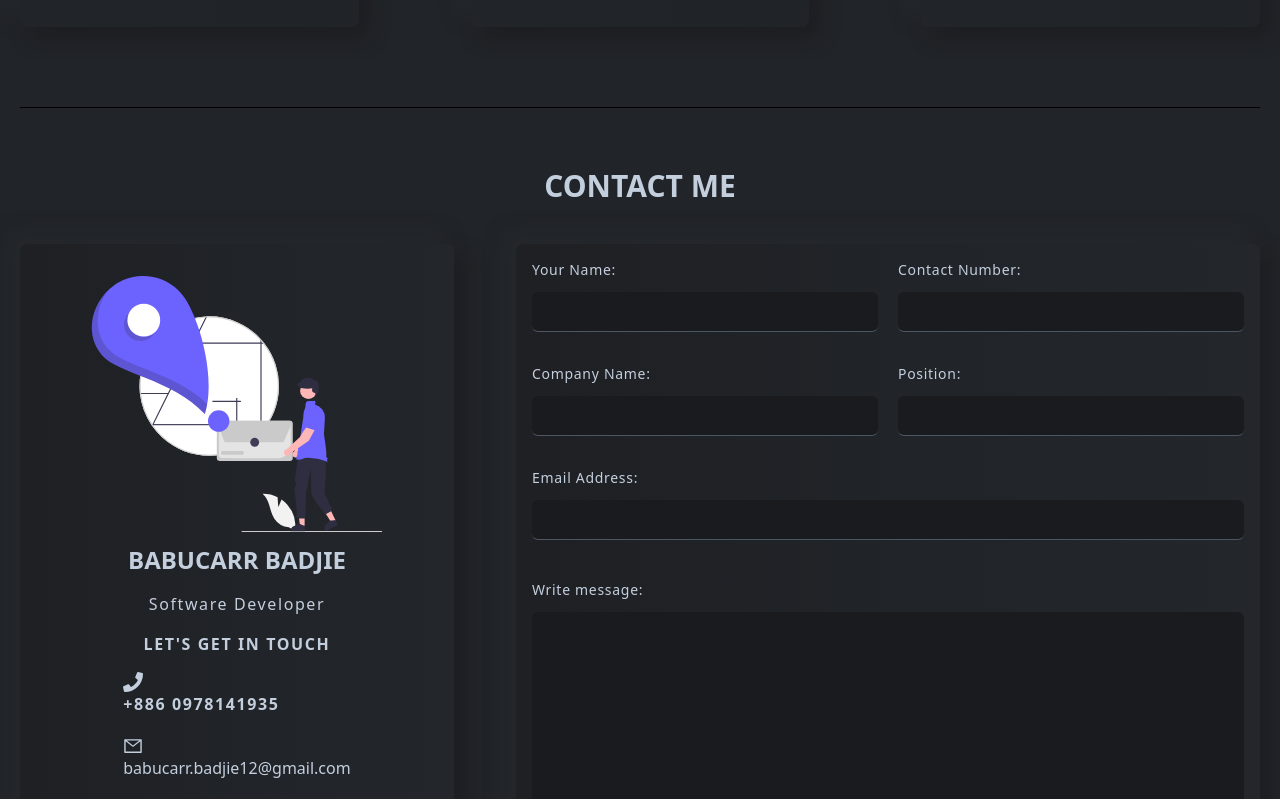
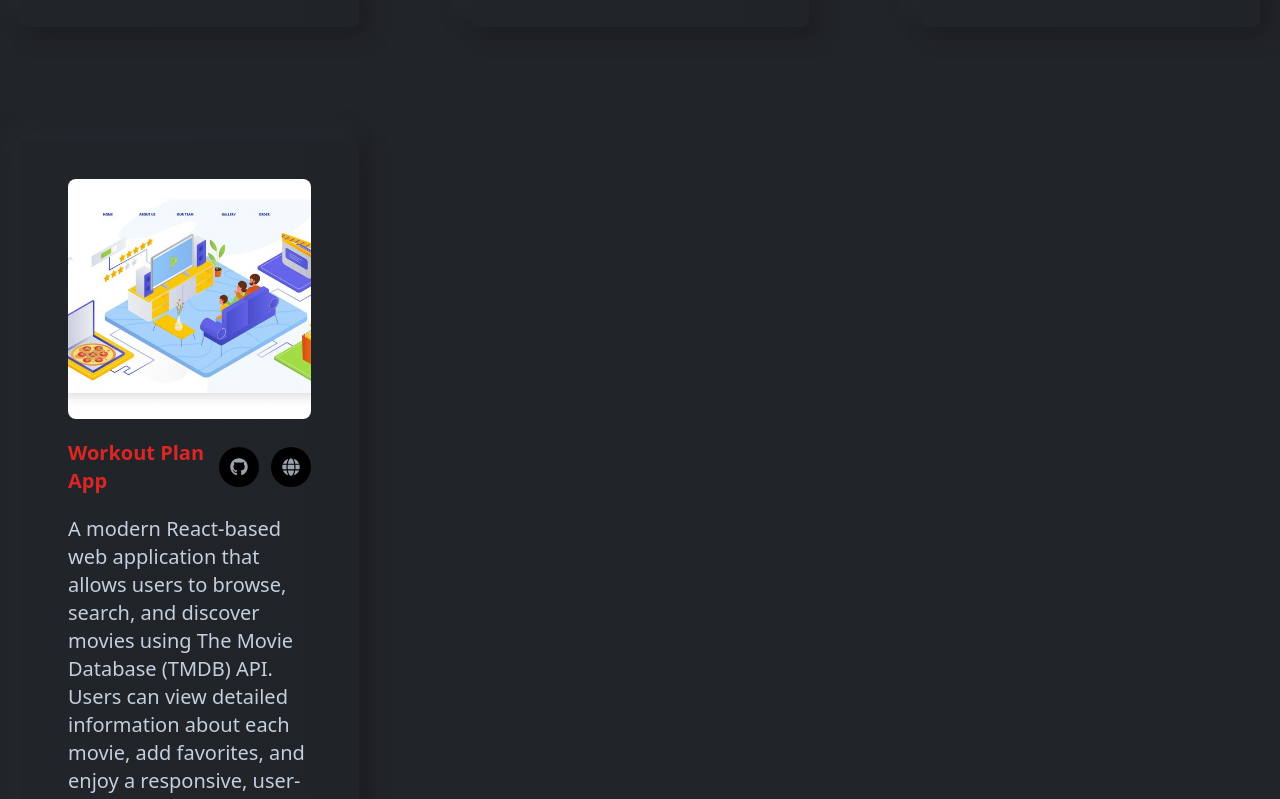
Before and after one commit to Babucarr-Badjie/Personal-Portfolio, a React (Create React App) app: page / in a window 1280 px wide. Shown: the part 2980-3779 px from the top of the page. Built offline with nearby package versions, Linux system fonts and the light colour scheme.

Commit message:
added movie-app project

```diff
--- a/src/pages/projects/Project.js
+++ b/src/pages/projects/Project.js
@@ -5,6 +5,7 @@ import projectThree from "../../assests/images/weatherApp.png";
 import projectFour from "../../assests/images/rock-paper-siccors.png";
 import projectFive from "../../assests/images/to-do-app-image.png";
 import projectSix from "../../assests/images/workout-image.png";
+import projectSeven from "../../assests/images/movie-banner.jpg";
 import { FaGithub, FaGlobe } from "react-icons/fa";
 
 export default function Project() {
@@ -21,6 +22,7 @@ export default function Project() {
         className="grid grid-cols-1 largerLaptop:grid-cols-3
         largerTablet:grid-cols-2 gap-12 largerLaptop:gap-28 mt-10"
       >
+        {/* Project 1 */}
         <ProjectCard
           projectTitle="Matching-images"
           projectDescription="The game is about flipping cards to match images.
@@ -41,6 +43,8 @@ export default function Project() {
             </a>
           }
         />
+
+        {/* Project 2 */}
         <ProjectCard
           projectTitle="Diary App"
           projectDescription="The app is used to list out all the upcoming
@@ -60,6 +64,7 @@ export default function Project() {
           }
         />
 
+        {/* Project 3 */}
         <ProjectCard
           projectTitle="Weather App"
           projectDescription="The weather app is a simple app that provides
@@ -78,6 +83,8 @@ export default function Project() {
             </a>
           }
         />
+
+        {/* Project 4 */}
         <ProjectCard
           projectTitle="Rock Paper Scissors App"
           projectDescription="This application was developed using React, leveraging the useState hook
@@ -98,6 +105,8 @@ export default function Project() {
             </a>
           }
         />
+
+        {/* Project 5 */}
         <ProjectCard
           projectTitle="To-Do Task Application"
           projectDescription="To-Do Task application was built using React. The app allows users to add,
@@ -119,6 +128,7 @@ export default function Project() {
           }
         />
 
+        {/* Project 6 */}
         <ProjectCard
           projectTitle="Workout Plan App"
           projectDescription="FitJourney is a 30-day workout tracker app. Users sign up, log in, and follow a structured plan,
@@ -139,6 +149,25 @@ export default function Project() {
             </a>
           }
         />
+
+        {/* Project 7 */}
+        <ProjectCard
+          projectTitle="Workout Plan App"
+          projectDescription="A modern React-based web application that allows users to browse, search,
+          and discover movies using The Movie Database (TMDB) API. Users can view detailed information
+          about each movie, add favorites, and enjoy a responsive, user-friendly interface."
+          src={projectSeven}
+          githubLink={
+            <a href="https://github.com/Babucarr-Badjie/Movie-App" target="_">
+              <FaGithub title="github" />
+            </a>
+          }
+          websiteLink={
+            <a href="https://babucarr-movie-app.netlify.app/" target="_">
+              <FaGlobe title="website" />
+            </a>
+          }
+        />
       </div>
     </section>
   );
```
Also changed, not shown: src/assests/images/movie-banner.jpg (added).
